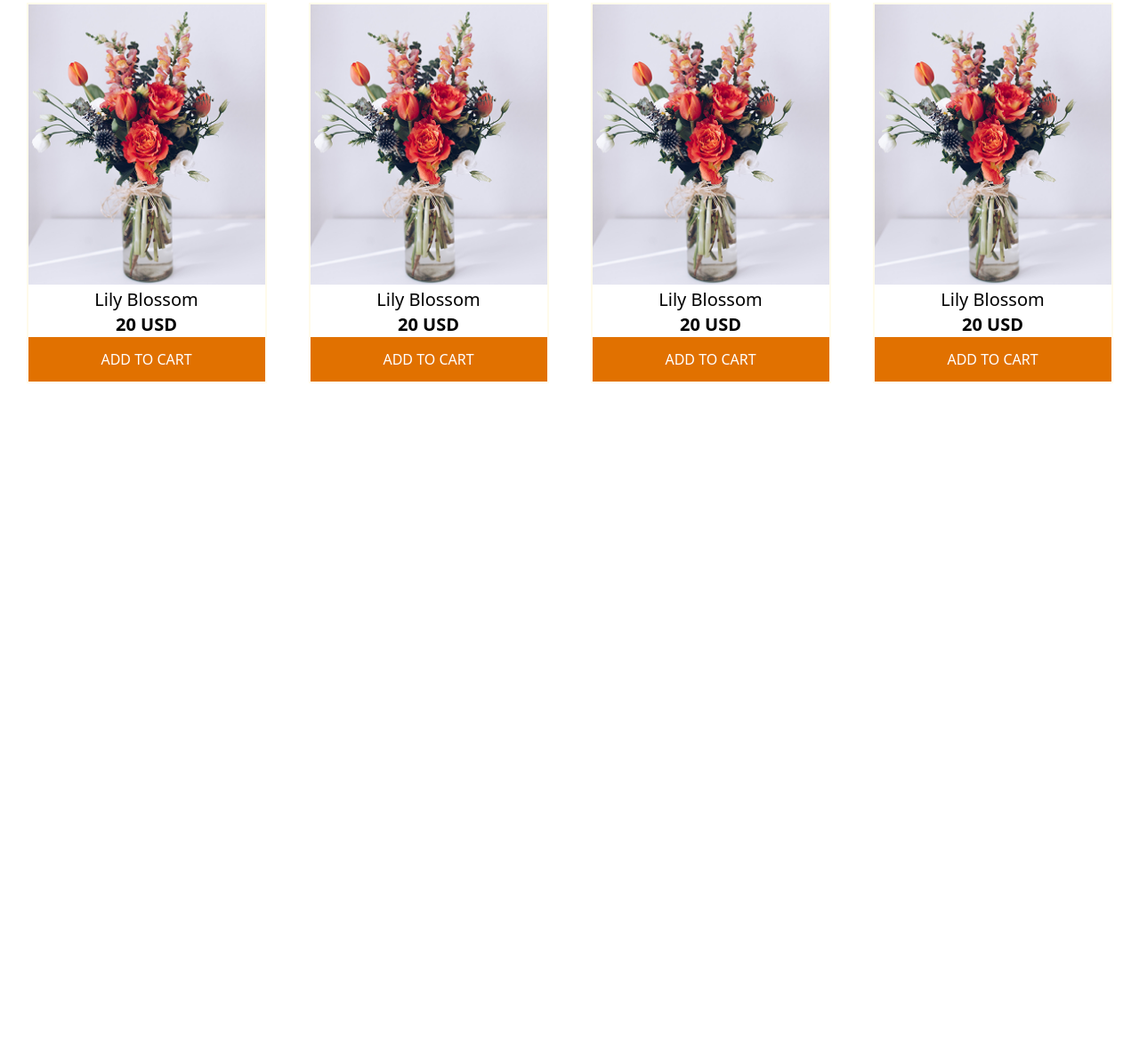
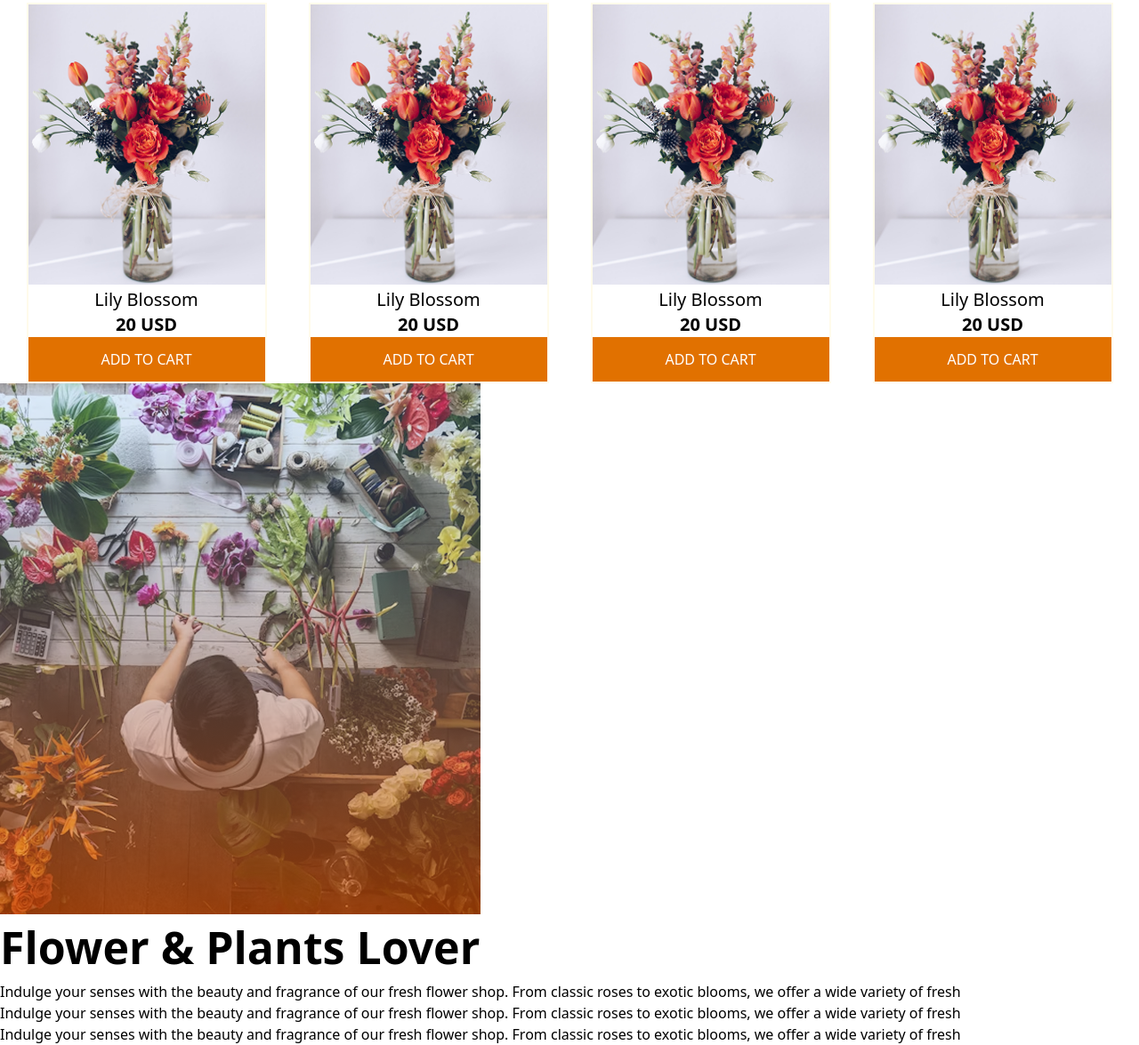
Before and after one commit to MozahidAlam/responsive-flowers, a plain HTML site: page index.html in a window 1280 px wide. Shown: the part 1015-2190 px from the top of the page at 89% size. Before the commit the page ends 1446 px from the top, so only its background shows below. Drawn offline with nearby package versions, Linux system fonts and the light colour scheme.

Commit message:
new work

```diff
--- a/index.html
+++ b/index.html
@@ -113,7 +113,17 @@
         <button class="bg-amber-600 w-full h-[50px] text-white">ADD TO CART</button>
     </div>
 </section>
-
+    <section>
+        <div>
+            <img src="assets/flower-store.png" alt="">
+        </div>
+        <div>
+            <h1 class="text-[50px] font-bold">Flower & Plants Lover</h1>
+            <p>Indulge your senses with the beauty and fragrance of our fresh flower shop. From classic roses to exotic blooms, we offer a wide variety of fresh</p>
+            <p>Indulge your senses with the beauty and fragrance of our fresh flower shop. From classic roses to exotic blooms, we offer a wide variety of fresh</p>
+            <p>Indulge your senses with the beauty and fragrance of our fresh flower shop. From classic roses to exotic blooms, we offer a wide variety of fresh</p>
+        </div>
+    </section>
     </main>
     <footer>
 
```
